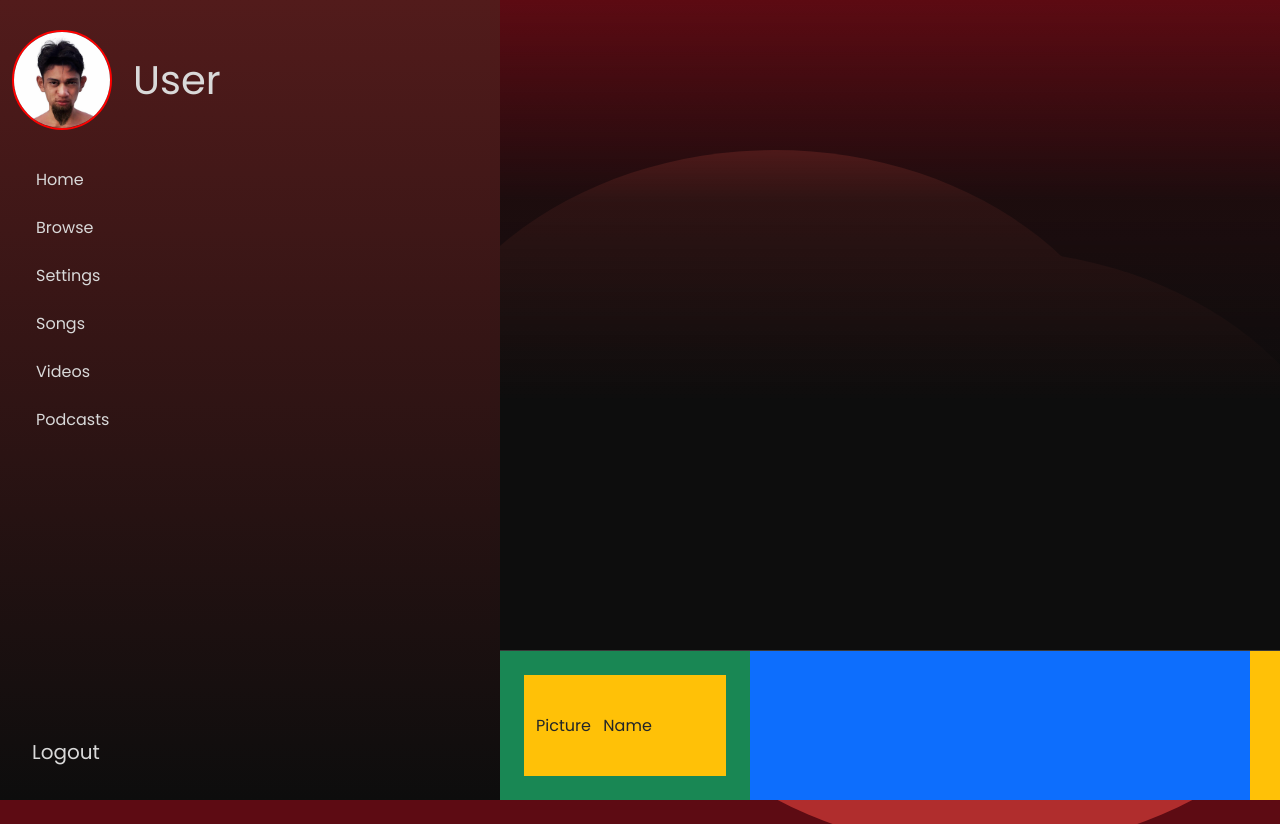
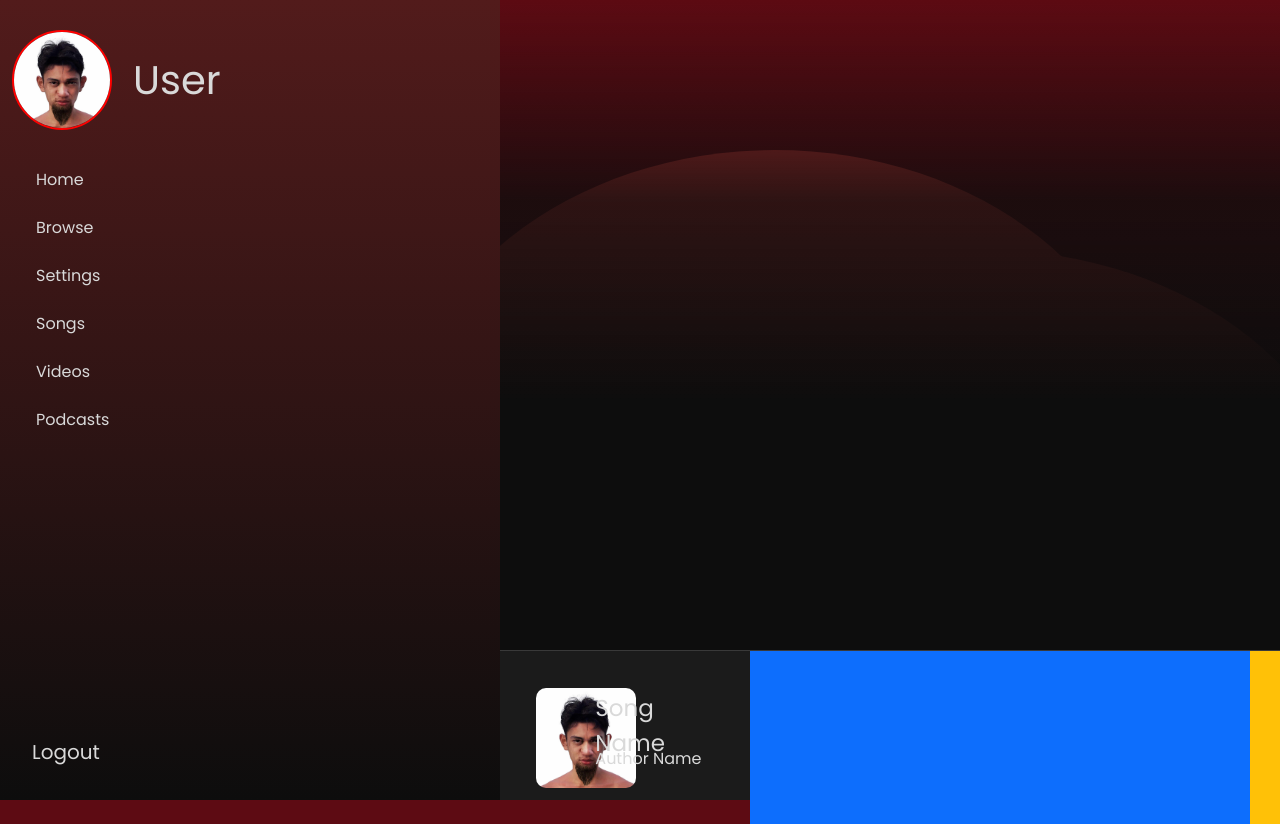
Before and after one commit to Kresalido/mixify_appdev, a React (Create React App) app in the folder React/: page /home in a window 1280 px wide. Shown: the top 824 px of the page. Before the commit the page ends 800 px from the top, so only its background shows below. Built offline with nearby package versions, Linux system fonts and the light colour scheme.

Commit message:
commit before adding audio player

```diff
--- a/React/src/components/home.js
+++ b/React/src/components/home.js
@@ -49,13 +49,18 @@ function Home() {
                     <Row className="position-relative flex-grow-1">
                         <div className='user-player position-absolute bottom-0'>
                             <Row className='h-100'>
-                                <Col xs={3} className='d-flex align-items-center bg-success'>
+                                <Col xs={3} className='d-flex align-items-center '>
                                     <Row className='h-100 p-4 flex-grow-1'>
-                                        <Col xs={4} className='h-100 d-flex align-items-center bg-warning h-100'>
-                                            Picture
+                                        <Col xs={4} className='h-100 d-flex align-items-center h-100'>
+                                            <Image src={pfp} className='song-cover-image' />
                                         </Col>
-                                        <Col xs={8} className='h-100 d-flex align-items-center bg-warning h-100'>
-                                            Name
+                                        <Col xs={8} className='p-3 h-100 align-items-center h-100 song-details'>
+                                            <Row className='h-60 align-items-end song-name'>
+                                                Song Name
+                                            </Row>
+                                            <Row className='h-40'>
+                                                Author Name
+                                            </Row>
                                         </Col>
                                     </Row>
                                 </Col>
--- a/React/src/index.css
+++ b/React/src/index.css
@@ -627,6 +627,21 @@ body {
   min-width: 1000px;
 }
 
+.song-name {
+  font-size: 23px;
+  font-weight: 800px;
+}
+
+.song-details {
+  color: #D9D9D9;
+}
+.song-cover-image {
+  width: 100px !important;
+  height: 100px !important;
+  border-radius: 10px;
+  object-fit: cover;
+}
+
 .links {
   display: flex;
   align-items: center;
```
